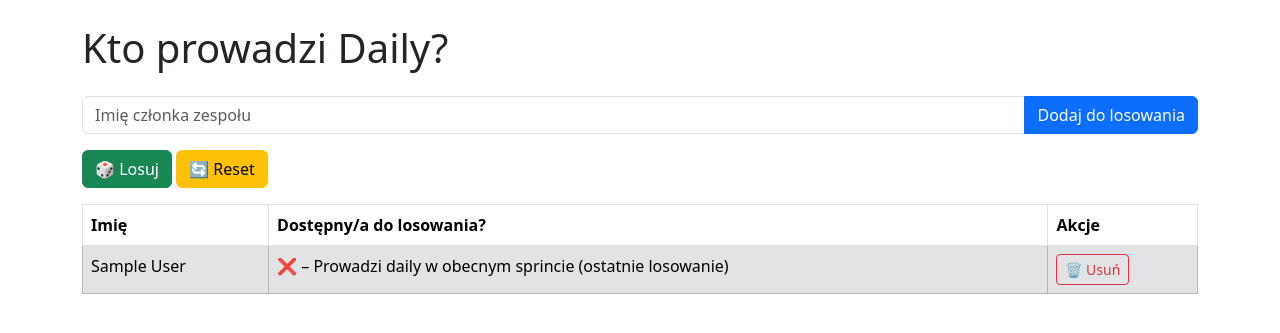
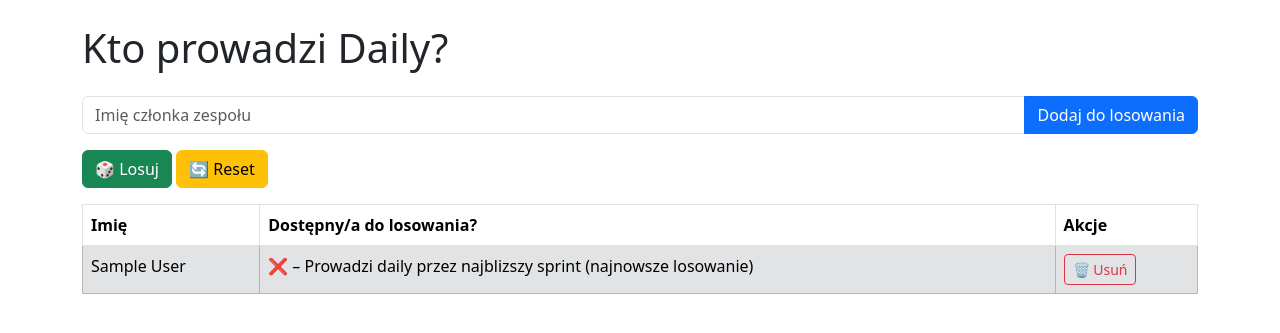
Before and after one commit to Kwasninski/daily_scrum_leader, a Flask app: page /team-members in a window 1280 px wide. Shown: the top 333 px of the page. Run offline with Flask 3, Linux system fonts and the light colour scheme; tables that the repository leaves empty hold one stand-in row (values such as "Sample post").

Commit message:
small fix

```diff
--- a/app.py
+++ b/app.py
@@ -102,7 +102,7 @@ def api_get_all_team_members():
         team_members_serialized.append(team_member_data)
 
     if len(team_members_serialized) < 1:
-        return {"message": "brak czlonkow zespolu"}
+        return {"message": "brak czlonkow zespolu"}, 200
 
     return jsonify({"Wszyscy członkowie zespołu": team_members_serialized})
 
@@ -145,6 +145,7 @@ def update_team_member(id):
 
 
 """ DELETE - Usun czlonka zespolu po ID """
+
 # web
 @app.route("/team-members/<int:id>/delete", methods=['POST'])
 def delete_team_member_id(id):
--- a/templates/index.html
+++ b/templates/index.html
@@ -56,7 +56,7 @@
             <td>
                 {% if member.was_picked %}
                     ❌
-                    {% if loop.first %} – Prowadzi daily w obecnym sprincie (ostatnie losowanie)
+                    {% if loop.first %} – Prowadzi daily przez najblizszy sprint (najnowsze losowanie)
                     {% endif %}
                 {% else %}
                     ✅
```
